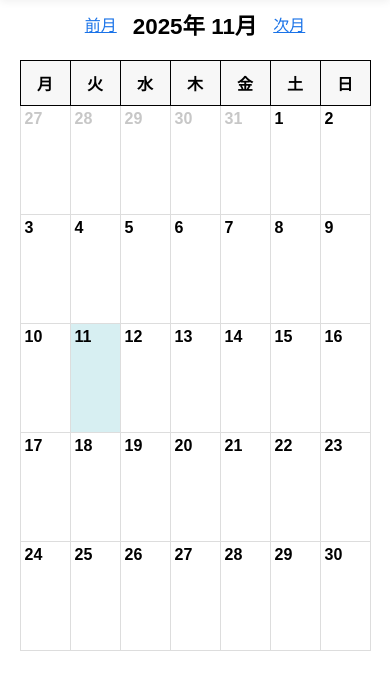
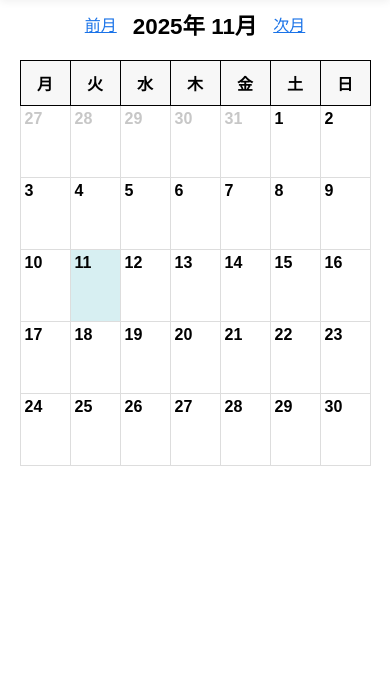
Before and after one commit to masudate/mycalendar, a Django app: page /diary/ in a window 390 px wide. Shown: the part 76-766 px from the top of the page. Run offline with Django 5.2, Linux system fonts and the light colour scheme; the visitor is signed in with stand-in values (Sample User, id 1); data that the repository does not hold is empty.

Commit message:
カレンダー修正

```diff
--- a/diary/templates/diary/calendar.html
+++ b/diary/templates/diary/calendar.html
@@ -52,7 +52,7 @@
 .calendar-table td{
   border:1px solid #ddd;
   width:14.2857%;
-  height:100px;
+  min-height: clamp(84px, 9vw, 120px);
   vertical-align:top;
   padding:4px;
   position:relative;
```
